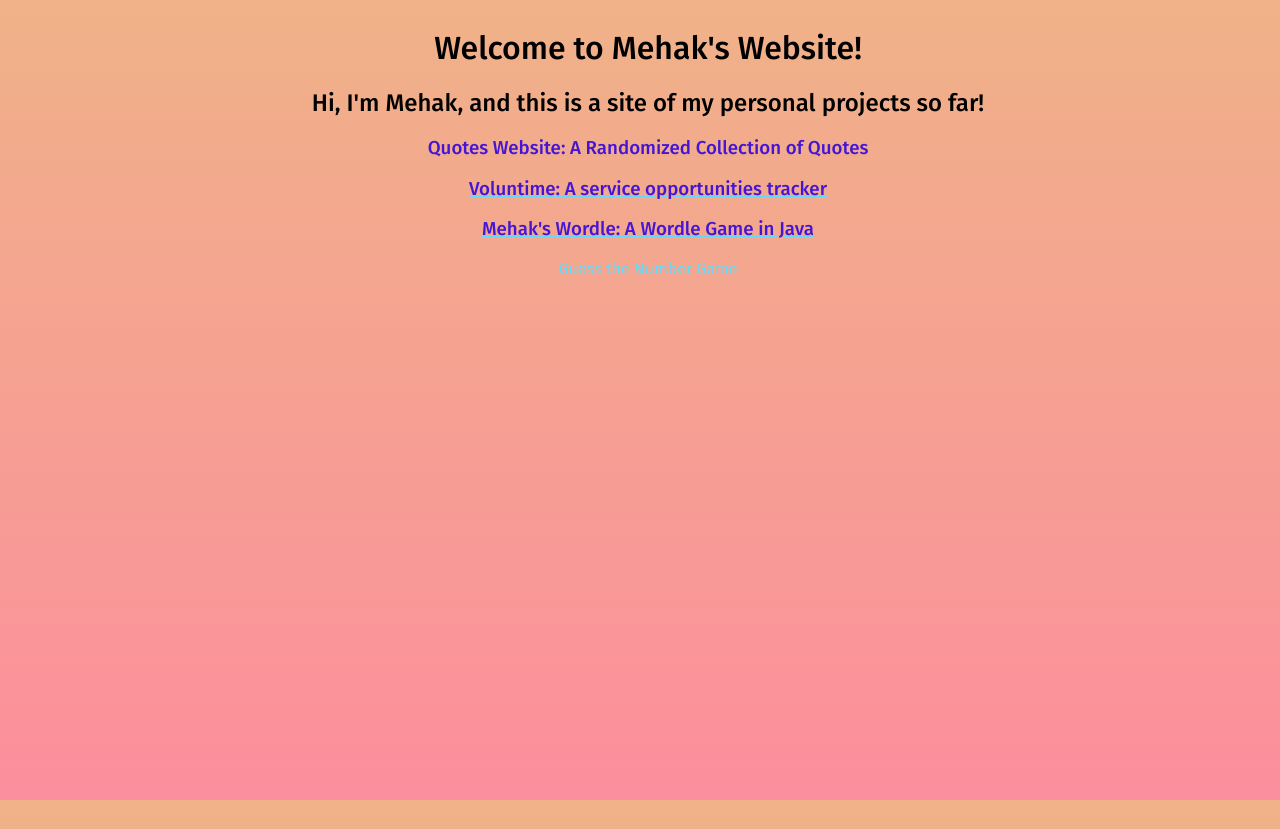
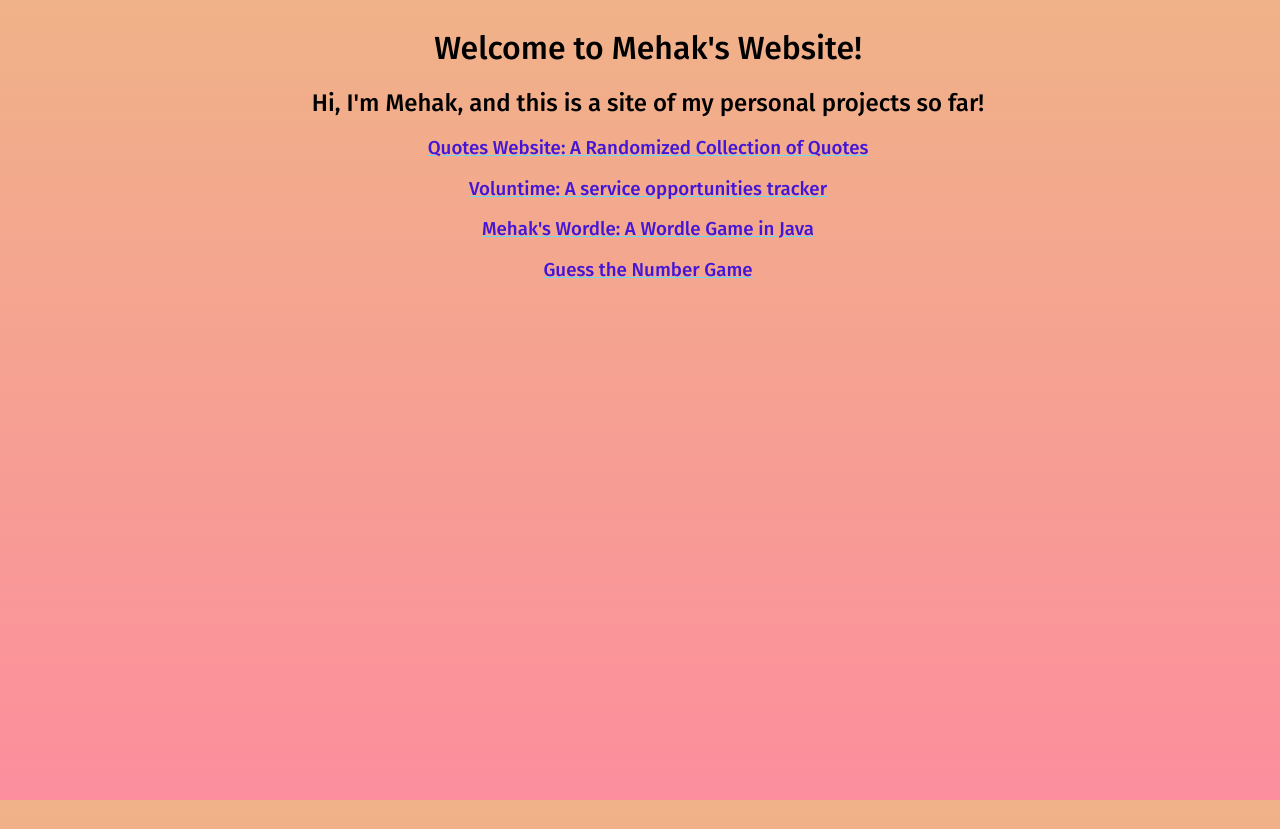
Before and after one commit to mehakkd/mehakkd.github.io, a React (Create React App) app: page / in a window 1280 px wide. Built offline with nearby package versions, Linux system fonts and the light colour scheme.

Commit message:
updated styling of guess the number game link

```diff
--- a/src/App.js
+++ b/src/App.js
@@ -31,13 +31,13 @@ function App() {
         >
           <h3>Mehak's Wordle: A Wordle Game in Java</h3>
         </a>
-            <a
+        <a
           className="App-link"
           href="https://guess-the-number-eosin.vercel.app/"
           target="_blank"
           rel="noopener noreferrer"
         >
-          Guess the Number Game
+          <h3>Guess the Number Game</h3>
         </a>
     </div>
   );
```
